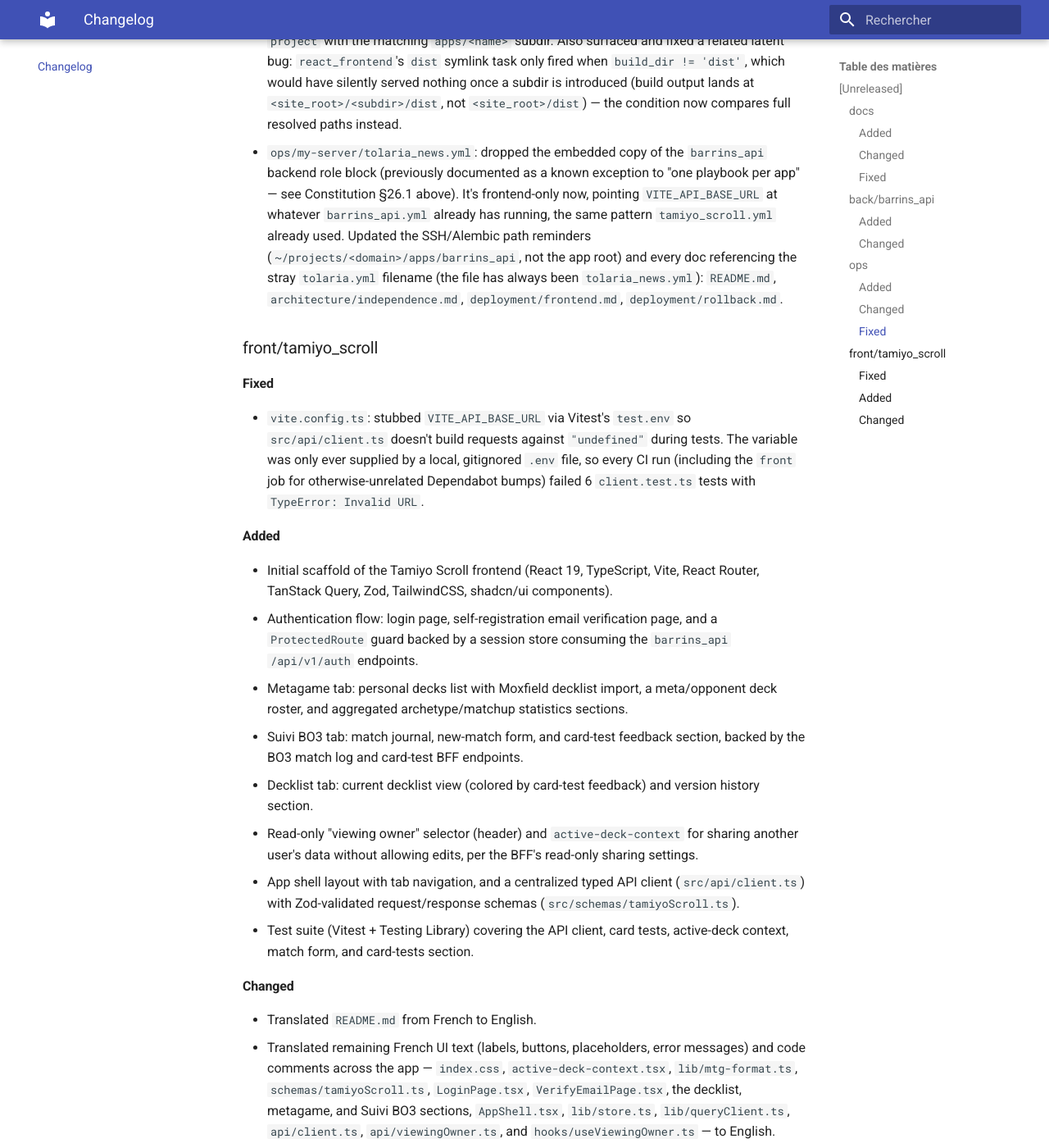
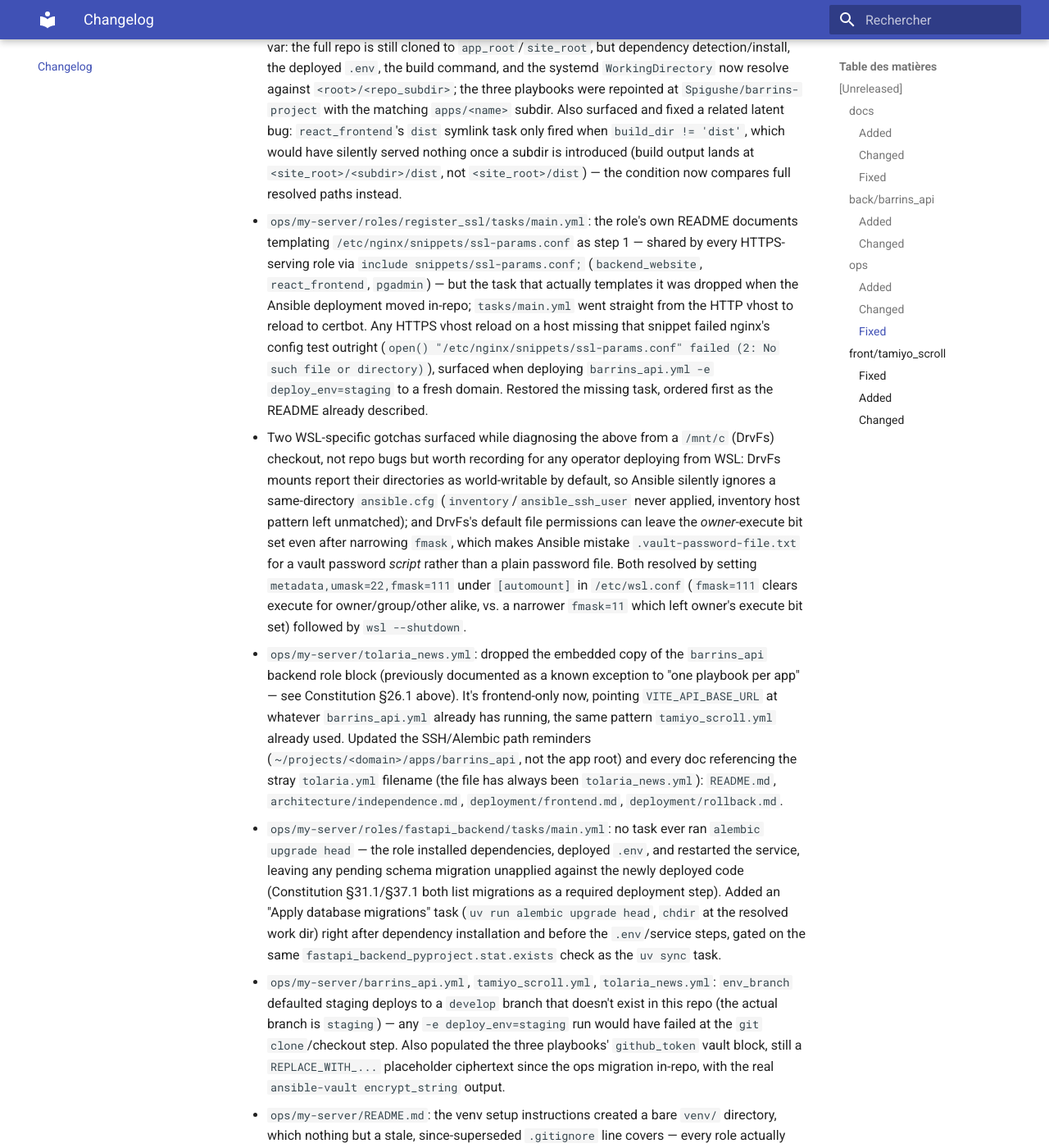
Before and after one commit to Spigushe/barrins-project, an MkDocs documentation site: the page built from docs/content/CHANGELOG.md, in a window 1280 px wide and 1400 px high, scrolled down 6537 px. Shown: the whole window at 82% size. Built offline with MkDocs 1.6.1 and Material for MkDocs 9.7.7, drawn with Linux system fonts in a browser that asks for light colours; some of the changed text lies outside the part shown.

Commit message:
fix(ops): fix staging deploys — staging branch, vault secrets, migrations, SSL (#16)
* fix(ops): restore missing ssl-params.conf template task in register_ssl

The role's README documented templating /etc/nginx/snippets/ssl-params.conf
as its first step, but the actual task was dropped when the Ansible
deployment moved in-repo — every HTTPS vhost's `include snippets/ssl-params.conf;`
had nothing to include, failing nginx's config test on reload. Restored the
task, ordered first as documented. Also records two WSL/DrvFs environment
gotchas (world-writable ansible.cfg, vault-script misdetection) hit while
diagnosing this from a /mnt/c checkout.

* fix(ops): apply alembic migrations during fastapi_backend deploy

The role installed dependencies and restarted the service but never ran
`alembic upgrade head`, so pending schema migrations were never applied
against the newly deployed code.

* fix(ops): point staging deploys at the staging branch, fill in vault secrets

env_branch defaulted staging deploys to a nonexistent `develop` branch
instead of `staging`, so any staging run would fail at git checkout.
Also replaces the still-placeholder github_token vault ciphertext with
the real encrypted value, normalizes ansible.cfg spacing, switches the
control-machine venv setup from `venv` to `.venv` (with --force on the
collection install so pinned versions actually apply), and documents
the role's existing `uv python install 3.14` step in its README.

```diff
--- a/docs/content/CHANGELOG.md
+++ b/docs/content/CHANGELOG.md
@@ -207,6 +207,10 @@ sub-repos with actual changes appear in a given release.
   nginx vhost, or database. Decided with the user (§16.2) after
   `tolaria_news.yml`'s embedded-backend exception (see Fixed below)
   was judged to need fixing rather than being grandfathered.
+- `ops/my-server/ansible.cfg`: normalized `key=value` spacing under
+  `[defaults]` — `inventory`, `vault_password_file`, `timeout`, and
+  `ansible_ssh_user` had stray spaces around `=` that every other key
+  in the file didn't.
 
 #### Fixed
 
@@ -309,6 +313,32 @@ sub-repos with actual changes appear in a given release.
   (build output lands at `<site_root>/<subdir>/dist`, not
   `<site_root>/dist`) — the condition now compares full resolved
   paths instead.
+- `ops/my-server/roles/register_ssl/tasks/main.yml`: the role's own
+  README documents templating `/etc/nginx/snippets/ssl-params.conf` as
+  step 1 — shared by every HTTPS-serving role via
+  `include snippets/ssl-params.conf;` (`backend_website`,
+  `react_frontend`, `pgadmin`) — but the task that actually templates
+  it was dropped when the Ansible deployment moved in-repo; `tasks/main.yml`
+  went straight from the HTTP vhost to reload to certbot. Any HTTPS
+  vhost reload on a host missing that snippet failed nginx's config
+  test outright (`open() "/etc/nginx/snippets/ssl-params.conf" failed
+  (2: No such file or directory)`), surfaced when deploying
+  `barrins_api.yml -e deploy_env=staging` to a fresh domain. Restored
+  the missing task, ordered first as the README already described.
+- Two WSL-specific gotchas surfaced while diagnosing the above from a
+  `/mnt/c` (DrvFs) checkout, not repo bugs but worth recording for any
+  operator deploying from WSL: DrvFs mounts report their directories
+  as world-writable by default, so Ansible silently ignores a
+  same-directory `ansible.cfg` (`inventory`/`ansible_ssh_user` never
+  applied, inventory host pattern left unmatched); and DrvFs's default
+  file permissions can leave the *owner*-execute bit set even after
+  narrowing `fmask`, which makes Ansible mistake
+  `.vault-password-file.txt` for a vault password *script* rather than
+  a plain password file. Both resolved by setting
+  `metadata,umask=22,fmask=111` under `[automount]` in `/etc/wsl.conf`
+  (`fmask=111` clears execute for owner/group/other alike, vs. a
+  narrower `fmask=11` which left owner's execute bit set) followed by
+  `wsl --shutdown`.
 - `ops/my-server/tolaria_news.yml`: dropped the embedded copy of the
   `barrins_api` backend role block (previously documented as a known
   exception to "one playbook per app" — see Constitution §26.1
@@ -320,6 +350,36 @@ sub-repos with actual changes appear in a given release.
   (the file has always been `tolaria_news.yml`): `README.md`,
   `architecture/independence.md`, `deployment/frontend.md`,
   `deployment/rollback.md`.
+- `ops/my-server/roles/fastapi_backend/tasks/main.yml`: no task ever
+  ran `alembic upgrade head` — the role installed dependencies,
+  deployed `.env`, and restarted the service, leaving any pending
+  schema migration unapplied against the newly deployed code
+  (Constitution §31.1/§37.1 both list migrations as a required
+  deployment step). Added an "Apply database migrations" task
+  (`uv run alembic upgrade head`, `chdir` at the resolved work dir)
+  right after dependency installation and before the `.env`/service
+  steps, gated on the same `fastapi_backend_pyproject.stat.exists`
+  check as the `uv sync` task.
+- `ops/my-server/barrins_api.yml`, `tamiyo_scroll.yml`,
+  `tolaria_news.yml`: `env_branch` defaulted staging deploys to a
+  `develop` branch that doesn't exist in this repo (the actual branch
+  is `staging`) — any `-e deploy_env=staging` run would have failed at
+  the `git clone`/checkout step. Also populated the three playbooks'
+  `github_token` vault block, still a `REPLACE_WITH_...` placeholder
+  ciphertext since the ops migration in-repo, with the real
+  `ansible-vault encrypt_string` output.
+- `ops/my-server/README.md`: the venv setup instructions created a
+  bare `venv/` directory, which nothing but a stale,
+  since-superseded `.gitignore` line covers — every role actually
+  uses `uv`'s `.venv` convention (caught by the repo-wide
+  `**/.venv/` pattern). Renamed to `.venv`, and added `--force` to
+  the `ansible-galaxy collection install` step so it actually
+  reinstalls collections pinned in `requirements.yml` instead of
+  silently skipping already-installed ones.
+- `ops/my-server/roles/fastapi_backend/README.md`: documented the
+  `uv python install 3.14` step the role already performs before
+  `uv sync` (idempotent, a no-op when already installed) — the
+  README previously only mentioned `uv sync` itself.
 
 ### front/tamiyo_scroll
 
```
Also changed, not shown: ops/my-server/README.md, ops/my-server/roles/fastapi_backend/README.md, 6 other files.
